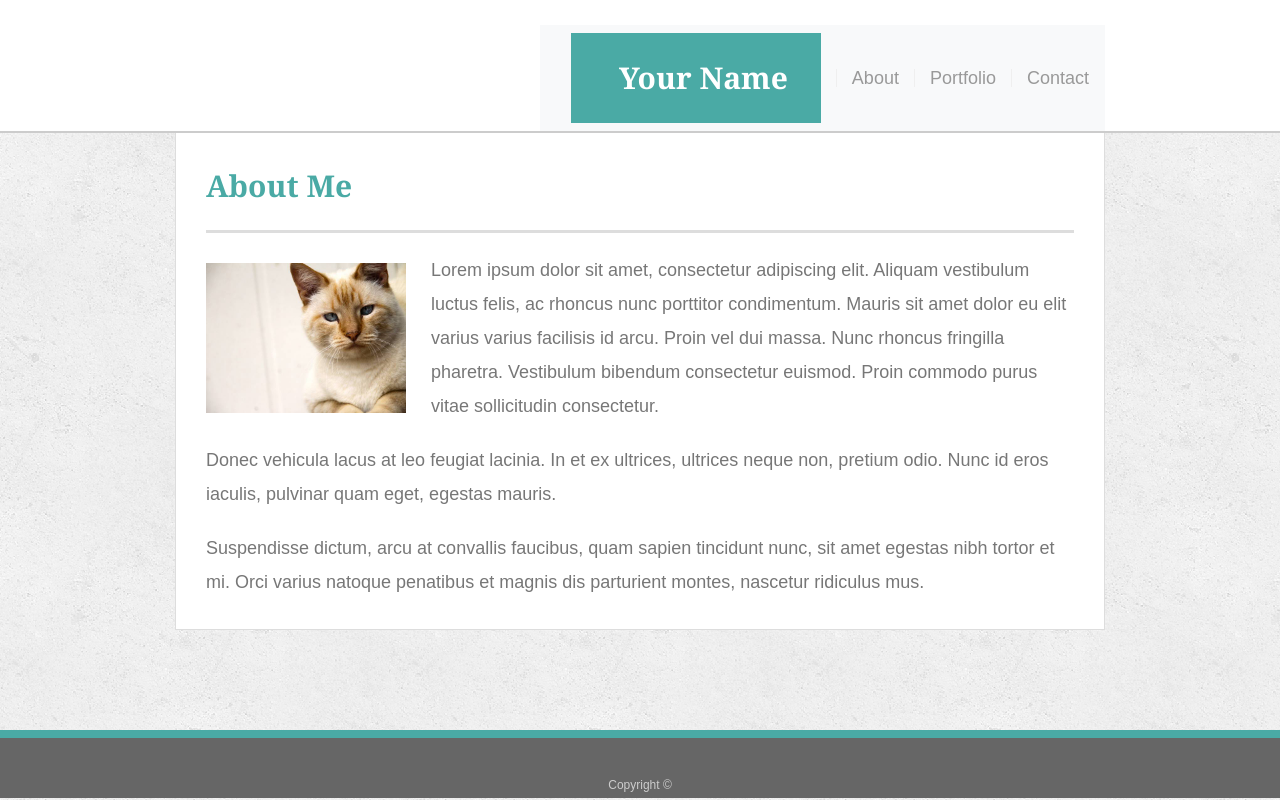
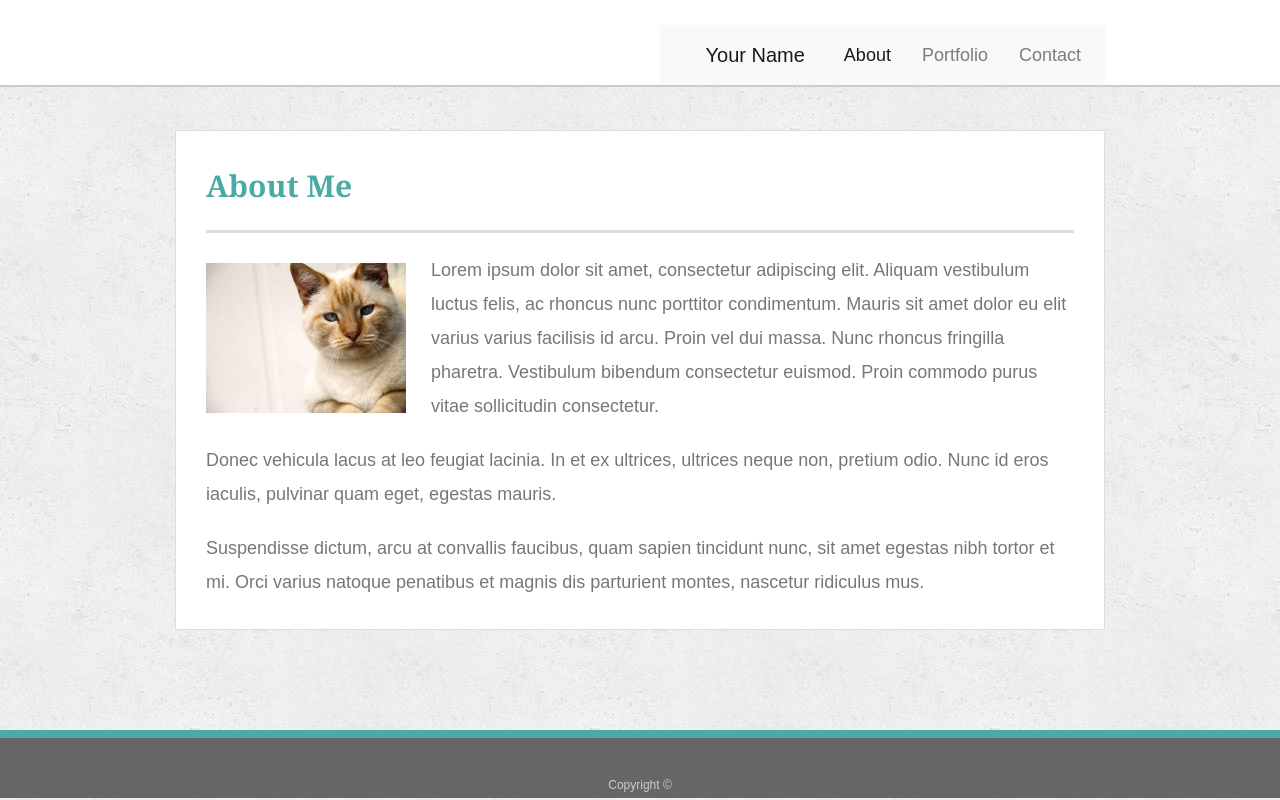
Before and after one commit to FSDonnelly/Bootstrap-Portfolio, a plain HTML site: page index.html in a window 1280 px wide. Drawn offline with nearby package versions, Linux system fonts and the light colour scheme.

Commit message:
updated html docs after virtual class session

```diff
--- a/index.html
+++ b/index.html
@@ -18,17 +18,33 @@
     <div class="container">
       <div class="row">
         <div class="col-12">
-          <nav class="navbar navbar-light bg-light">
-            <a href="index.html" id="logo">Your Name</a>
+          <nav class="navbar navbar-expand-lg navbar-light bg-light">
+            <a class="navbar-brand" href="#">Your Name</a>
+            <button class="navbar-toggler" type="button" data-toggle="collapse" data-target="#navbarNav" aria-controls="navbarNav" aria-expanded="false" aria-label="Toggle navigation">
+              <span class="navbar-toggler-icon"></span>
+            </button>
+            <div class="collapse navbar-collapse" id="navbarNav">
+              <ul class="navbar-nav">
+                <li class="nav-item active">
+                  <a class="nav-link" href="index.html">About <span class="sr-only">(current)</span></a>
+                </li>
+                <li class="nav-item">
+                  <a class="nav-link" href="portfolio.html">Portfolio</a>
+                </li>
+                <li class="nav-item">
+                  <a class="nav-link" href="contact.html">Contact</a>
+                </li>
 
-            <a href="index.html">About</a>
-            <a href="portfolio.html">Portfolio</a>
-            <a href="contact.html">Contact</a>
-          </nav>
+              </ul>
+            </div>
+          </nav>-->
         </div>
       </div>
     </div>
   </header>
+  <script src="https://code.jquery.com/jquery-3.3.1.slim.min.js" integrity="sha384-q8i/X+965DzO0rT7abK41JStQIAqVgRVzpbzo5smXKp4YfRvH+8abtTE1Pi6jizo" crossorigin="anonymous"></script>
+<script src="https://cdnjs.cloudflare.com/ajax/libs/popper.js/1.14.3/umd/popper.min.js" integrity="sha384-ZMP7rVo3mIykV+2+9J3UJ46jBk0WLaUAdn689aCwoqbBJiSnjAK/l8WvCWPIPm49" crossorigin="anonymous"></script>
+<script src="https://stackpath.bootstrapcdn.com/bootstrap/4.1.3/js/bootstrap.min.js" integrity="sha384-ChfqqxuZUCnJSK3+MXmPNIyE6ZbWh2IMqE241rYiqJxyMiZ6OW/JmZQ5stwEULTy" crossorigin="anonymous"></script>
 
   <div id="main-container" class="container">
     <div class="row">
```
Also changed, not shown: contact.html (+18 -5 lines), portfolio.html (+24 -11 lines).
